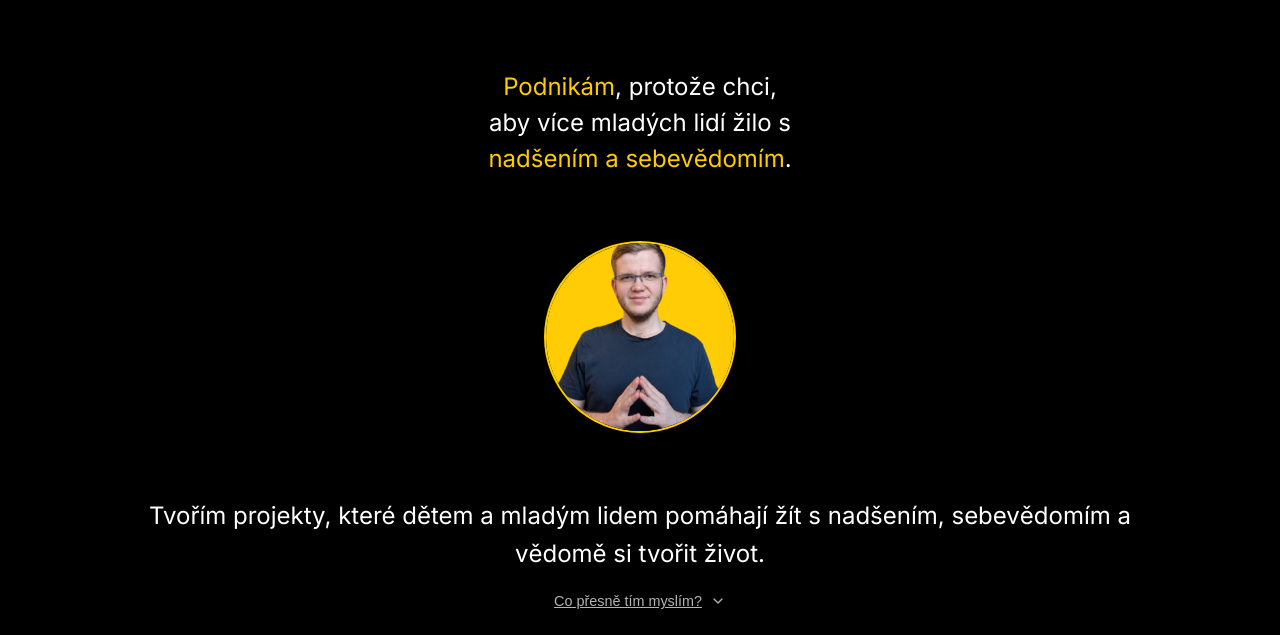
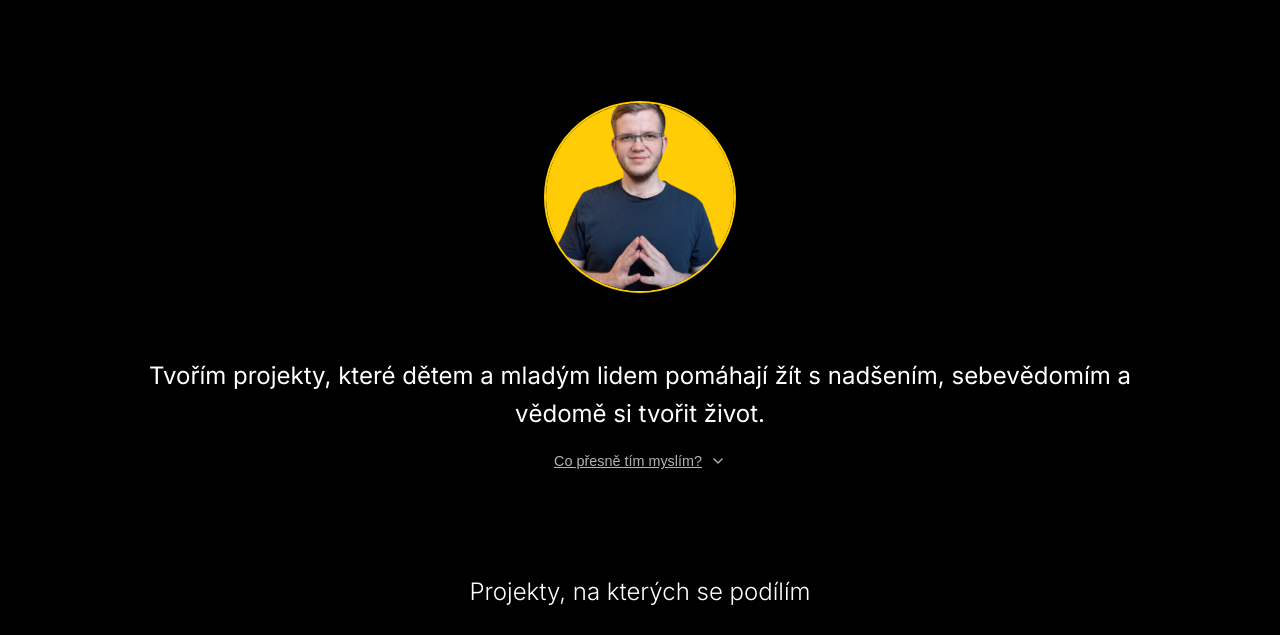
Before and after one commit to Richard-Vesely/osobni_stranka_cz, a plain HTML site: page index.html in a window 1280 px wide. Shown: the part 109-744 px from the top of the page. Drawn offline with nearby package versions, Linux system fonts and the light colour scheme.

Commit message:
removed úvodní text

```diff
--- a/index.html
+++ b/index.html
@@ -60,11 +60,7 @@
         <!-- Main content - centered -->
         <div class="content-container">
             <section class="profile-container">
-                <p class="profile-tagline">
-                    <span class="highlight">Podnikám</span>, protože chci,<br>
-                    aby více mladých lidí žilo s<br>
-                    <span class="highlight">nadšením a sebevědomím</span>.
-                </p>
+
 
                 <div class="profile-image">
                     <img src="images/profile_photo.png" alt="Richard Veselý - podnikatel věnující se vzdělávání mladých lidí" loading="eager" />
```
Also changed, not shown: 1 other file.
